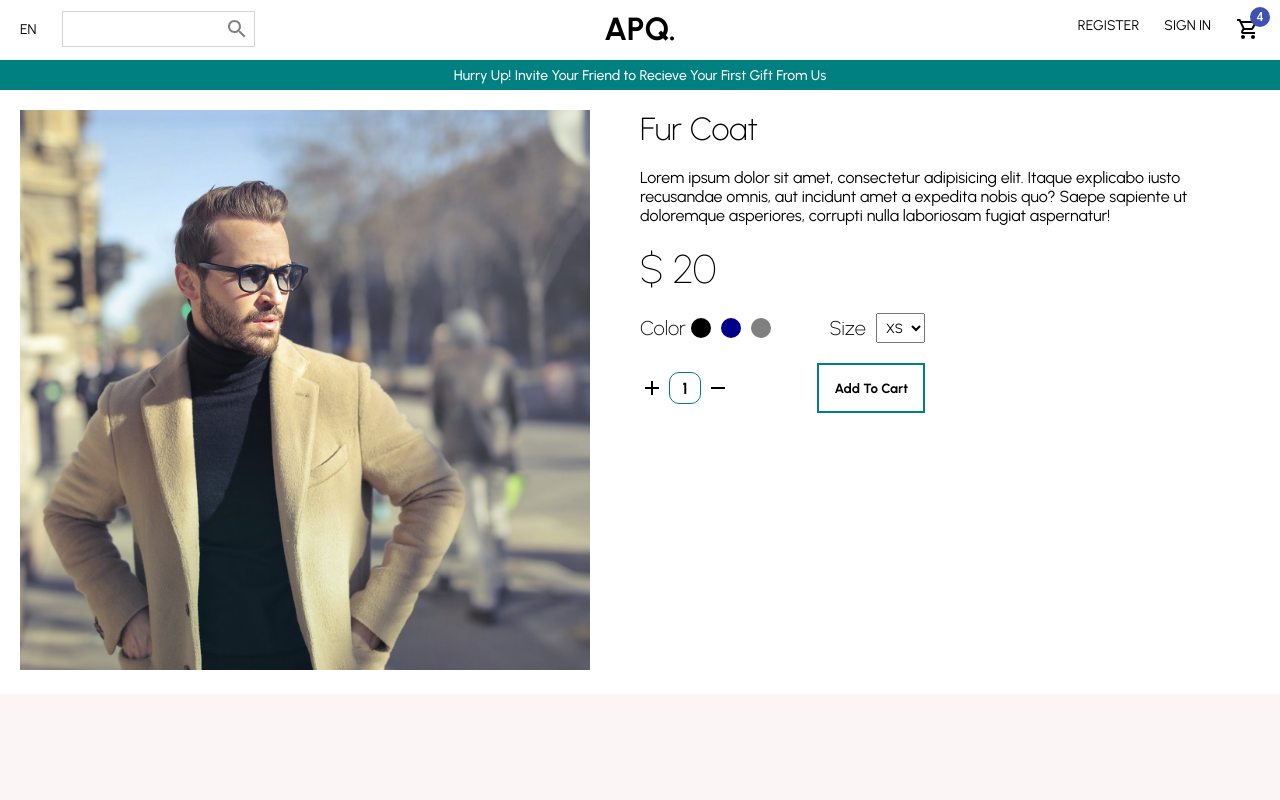
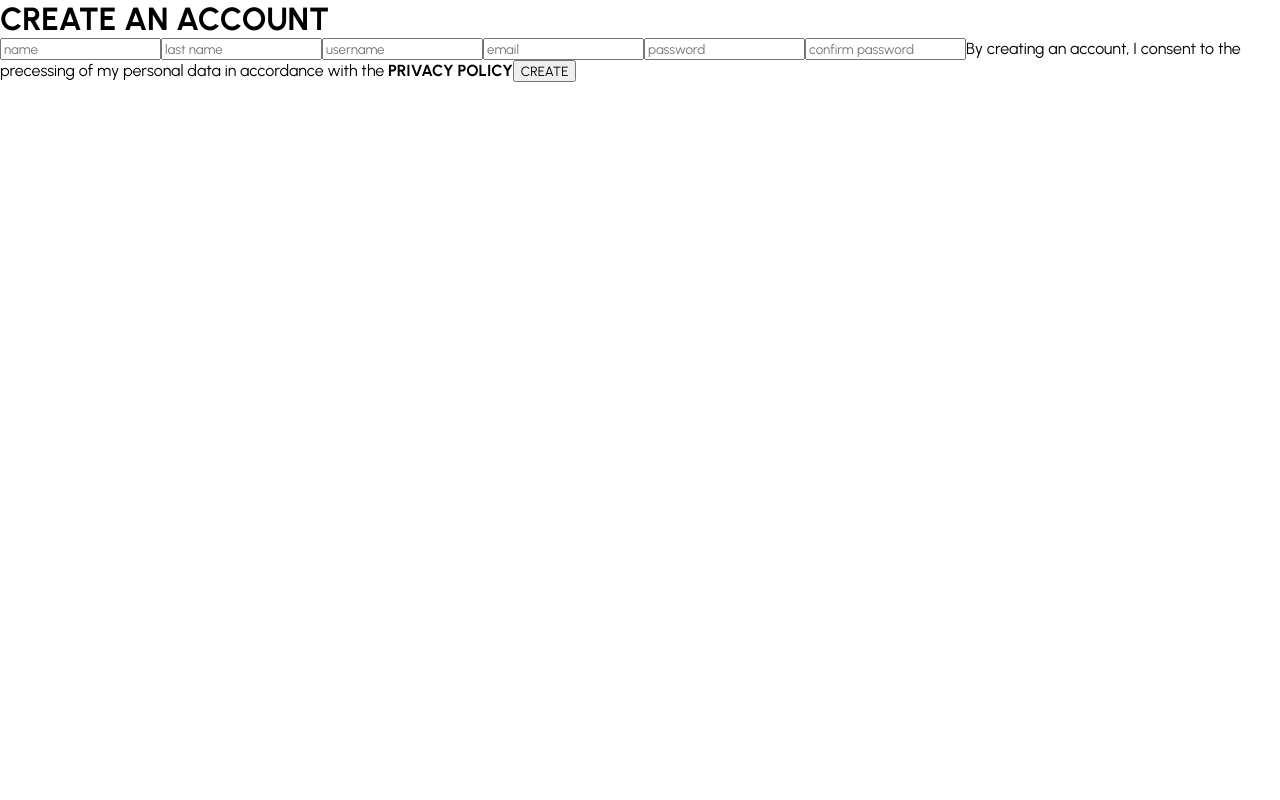
Before and after one commit to AliPooladmast/e-commerce, a React (Create React App) app: page / in a window 1280 px wide. Shown: the top 800 px of the page. Built offline with nearby package versions, Linux system fonts and the light colour scheme.

Commit message:
feat(register): create register page with its html contents for registering a form

```diff
--- a/src/App.jsx
+++ b/src/App.jsx
@@ -1,9 +1,10 @@
 import Home from "./pages/Home/Home";
 import Product from "./pages/Product/Product";
 import ProductList from "./pages/ProductList/ProductList";
+import Register from "./pages/Register/Register";
 
 const App = () => {
-  return <Product />;
+  return <Register />;
 };
 
 export default App;
--- /dev/null
+++ b/src/pages/Register/Register.jsx
@@ -0,0 +1,27 @@
+import React from "react";
+import style from "./register.module.scss";
+
+const Register = () => {
+  return (
+    <div className={style.Container}>
+      <div className={style.Wrapper}>
+        <h1>CREATE AN ACCOUNT</h1>
+        <form action="">
+          <input type="text" placeholder="name" />
+          <input type="text" placeholder="last name" />
+          <input type="text" placeholder="username" />
+          <input type="text" placeholder="email" />
+          <input type="text" placeholder="password" />
+          <input type="text" placeholder="confirm password" />
+          <span>
+            By creating an account, I consent to the precessing of my personal
+            data in accordance with the <b>PRIVACY POLICY</b>
+          </span>
+          <button>CREATE</button>
+        </form>
+      </div>
+    </div>
+  );
+};
+
+export default Register;
```
Also changed, not shown: src/pages/Register/register.module.scss (added).
